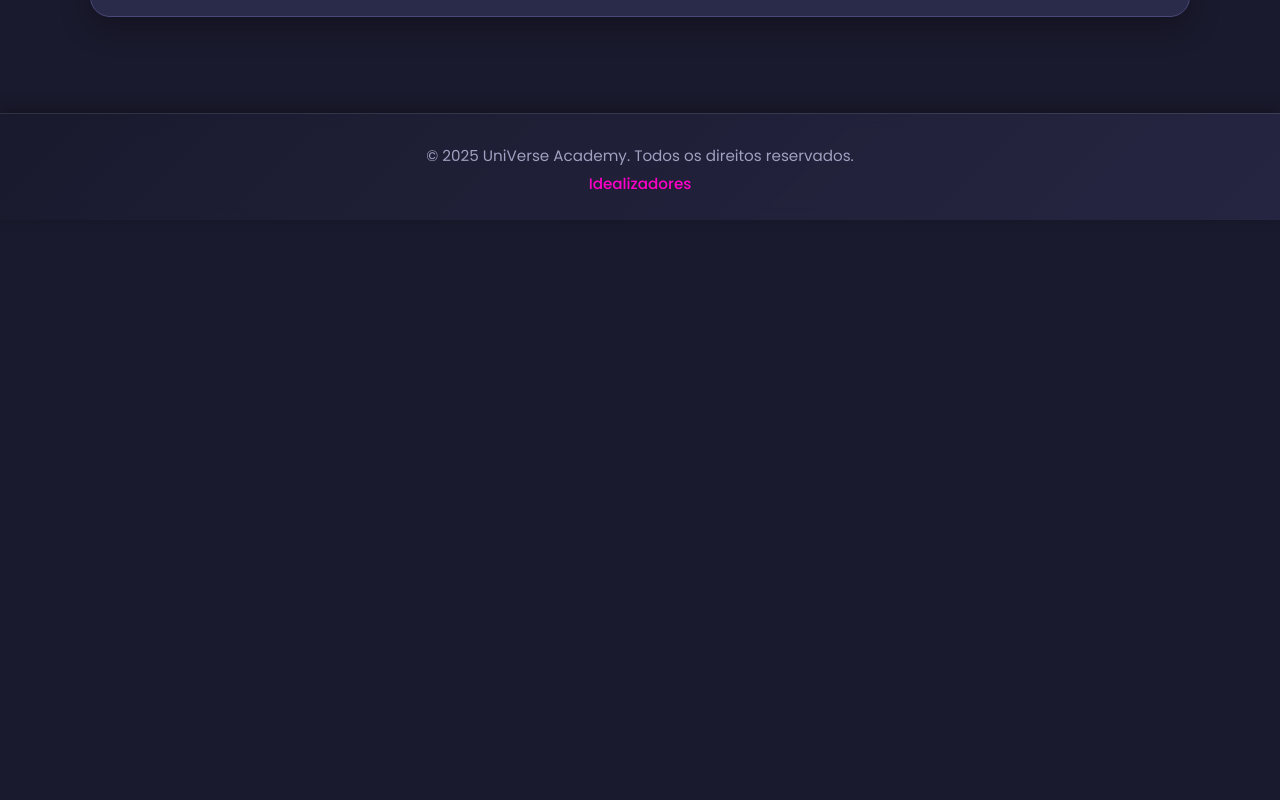
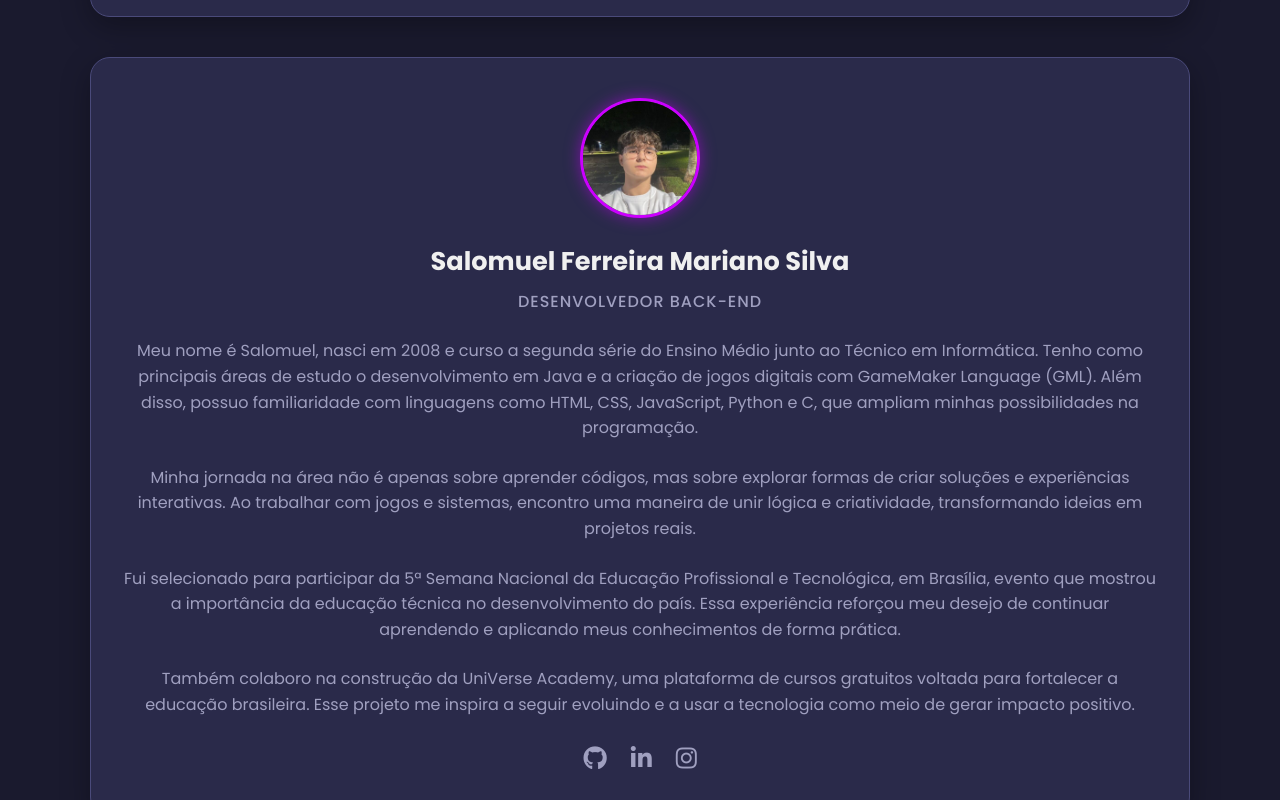
Before and after one commit to Matheus-MikaelDEV/UniVerse-Academy, a website: page idealizadores.html in a window 1280 px wide. Shown: the part 2706-3506 px from the top of the page. Before the commit the page ends 2926 px from the top, so only its background shows below. Drawn offline with Linux system fonts and the light colour scheme.

Commit message:
Feat: Adição de novo idealizador na página de idealizadores com descrição, imagem e links para redes sociais

```diff
--- a/idealizadores.html
+++ b/idealizadores.html
@@ -109,6 +109,28 @@
                     </div>
                 </div>
 
+                <div class="idealizer-card">
+                    <img src="idealizador4.jpg" alt="Foto da Idealizadora 3" class="idealizer-img">
+                    <h3>Salomuel Ferreira Mariano Silva</h3>
+                    <p class="idealizer-role">Desenvolvedor Back-End</p>
+                    <p>
+                        Meu nome é Salomuel, nasci em 2008 e curso a segunda série do Ensino Médio junto ao Técnico em Informática. Tenho como principais áreas de estudo o desenvolvimento em Java e a criação de jogos digitais com GameMaker Language (GML). Além disso, possuo familiaridade com linguagens como HTML, CSS, JavaScript, Python e C, que ampliam minhas possibilidades na programação.
+                    </p>
+                    <p>
+                        Minha jornada na área não é apenas sobre aprender códigos, mas sobre explorar formas de criar soluções e experiências interativas. Ao trabalhar com jogos e sistemas, encontro uma maneira de unir lógica e criatividade, transformando ideias em projetos reais.
+                    </p>
+                    <p>
+                        Fui selecionado para participar da 5ª Semana Nacional da Educação Profissional e Tecnológica, em Brasília, evento que mostrou a importância da educação técnica no desenvolvimento do país. Essa experiência reforçou meu desejo de continuar aprendendo e aplicando meus conhecimentos de forma prática.
+                    </p>
+                    <p>
+                        Também colaboro na construção da UniVerse Academy, uma plataforma de cursos gratuitos voltada para fortalecer a educação brasileira. Esse projeto me inspira a seguir evoluindo e a usar a tecnologia como meio de gerar impacto positivo.
+                    </p>
+                    <div class="social-links">
+                        <a href="https://github.com/SalomuelDev" aria-label="GitHub" target="_blank"><i class="fab fa-github"></i></a>
+                        <a href="https://www.linkedin.com/in/matheus-mikael" aria-label="LinkedIn" target="_blank"><i class="fab fa-linkedin-in"></i></a>
+                        <a href=https://www.instagram.com/fld.s2/" aria-label="Instagram" target="_blank"><i class="fab fa-instagram"></i></a>
+                    </div>
+                </div>
             </div>
         </section>
     </div>
```
Also changed, not shown: idealizador4.jpg (added).
